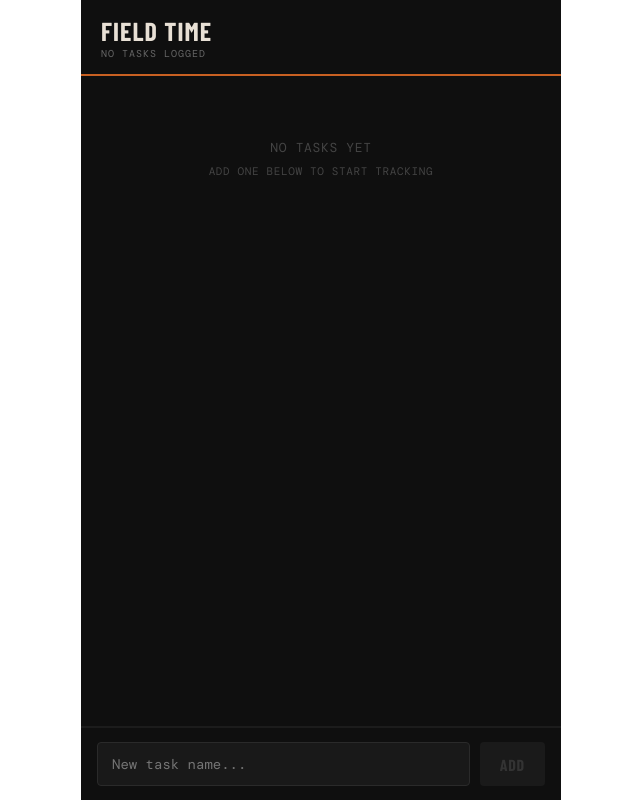
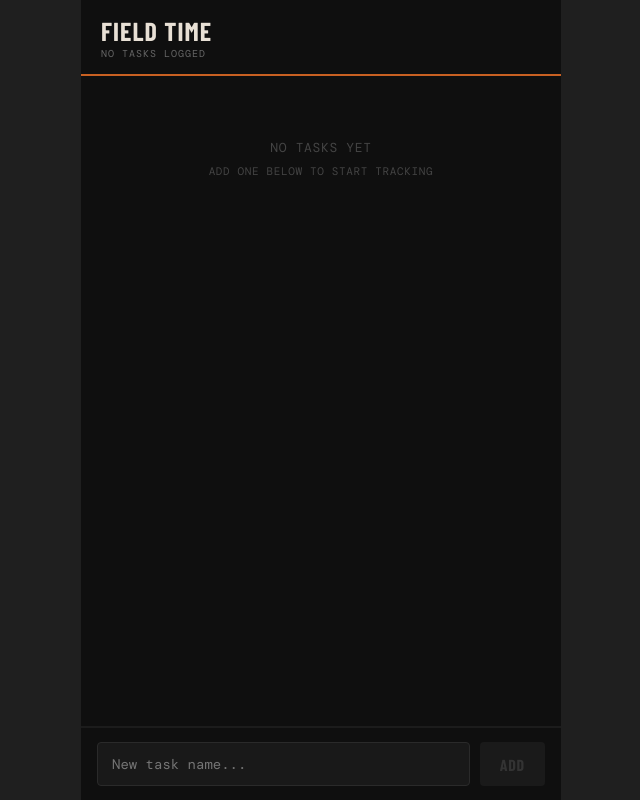
Before and after one commit to eacartwright/fieldtime, a React (Vite) app: page / in a window 1280 px wide. Shown: the whole page, without its empty margins (319-959 px from the left). Built offline with nearby package versions, Linux system fonts and the light colour scheme; no server answers; the database is empty; a web font is replaced by a local one.

Commit message:
Fix background color syntax in index.css

```diff
--- a/src/index.css
+++ b/src/index.css
@@ -1,2 +1,2 @@
 *, *::before, *::after { box-sizing: border-box; }
-body { margin: 0; padding: 0; background: ##1f1f1f; }
+body { margin: 0; padding: 0; background: #1f1f1f; }
```
